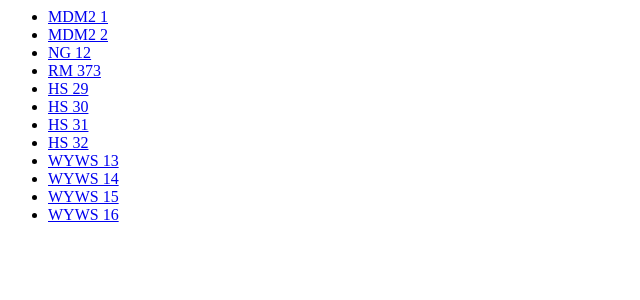
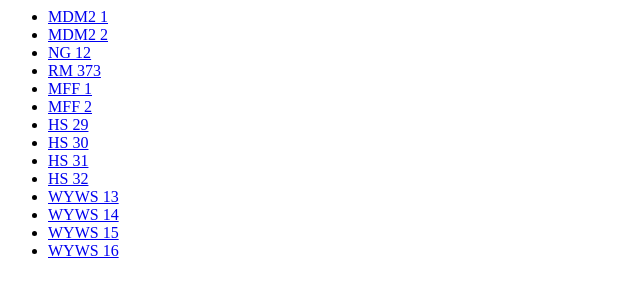
Before and after one commit to rahmat1023/dado, a PHP site: page / in a window 1280 px wide. Shown: the top 300 px of the page, without its empty margins (0-640 px from the left). Run offline with PHP 8.4, Linux system fonts and the light colour scheme.

Commit message:
Update index.php

```diff
--- a/index.php
+++ b/index.php
@@ -16,6 +16,12 @@
 			</li>
 			<li>
 				<a href="https://docs.google.com/uc?id=0B4OxXeRkj_vCSWhmZ3A1UGRiQTQ">RM 373</a>
+			</li>
+			<li>
+				<a href="https://docs.google.com/uc?id=0B4OxXeRkj_vCZUQ4Z2pFd2Yxb28">MFF 1</a>
+			</li>
+			<li>
+				<a href="https://docs.google.com/uc?id=0B4OxXeRkj_vCTWNQa016WWNxUms">MFF 2</a>
 			</li>
 			<li>
 				<a href="https://docs.google.com/uc?id=0B9vs_oQoCvvLeklxM0EtVWNyQ2s">HS 29</a>
```
